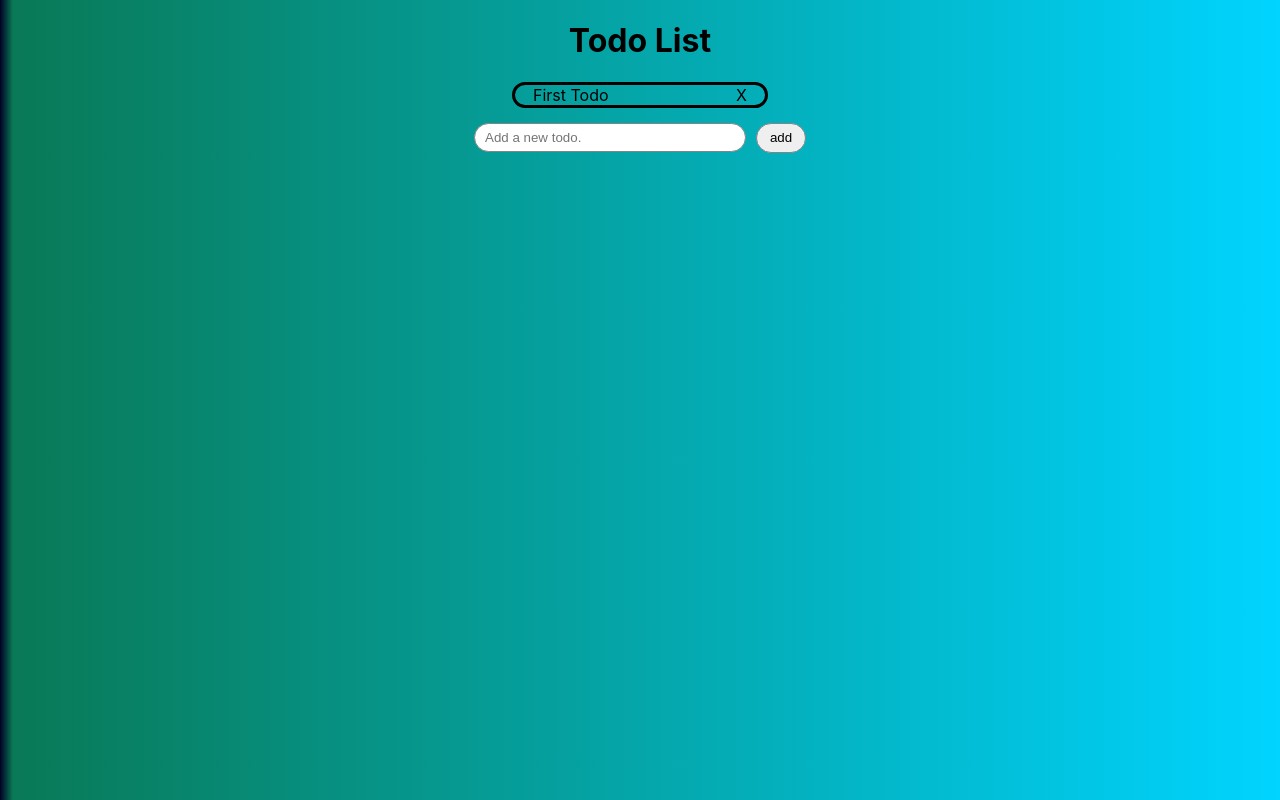
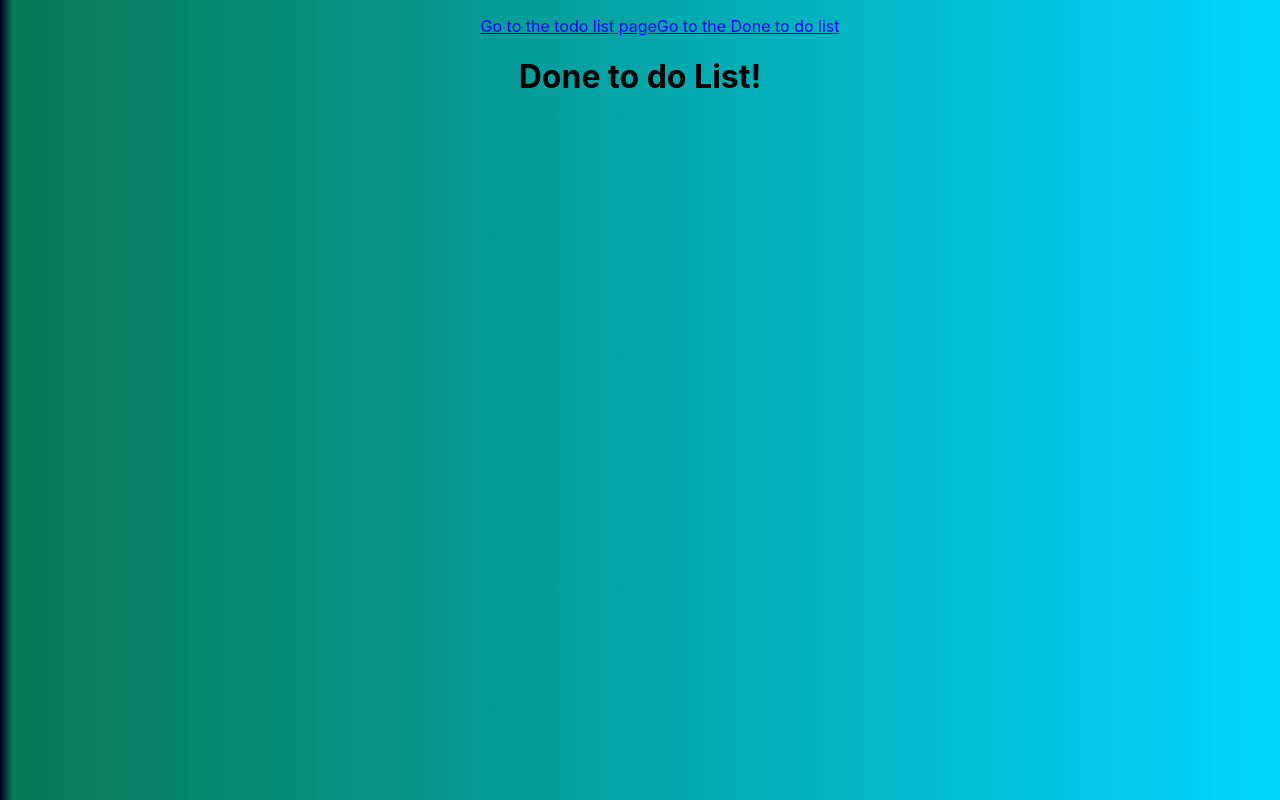
Before and after one commit to salvaju/TodoList, a React (Create React App) app: page /done in a window 1280 px wide. Built offline with nearby package versions, Linux system fonts and the light colour scheme.

Commit message:
[TodoList][Juan Carlos Salvador] feat: Added routers and integrate API for TodoList

```diff
--- a/package.json
+++ b/package.json
@@ -7,9 +7,11 @@
     "@testing-library/jest-dom": "^5.14.1",
     "@testing-library/react": "^11.2.7",
     "@testing-library/user-event": "^12.8.3",
+    "axios": "^0.21.1",
     "react": "^17.0.2",
     "react-dom": "^17.0.2",
     "react-redux": "^7.2.4",
+    "react-router-dom": "^5.2.0",
     "react-scripts": "4.0.3",
     "web-vitals": "^1.1.2"
   },
--- a/src/App.js
+++ b/src/App.js
@@ -1,11 +1,22 @@
 import logo from './logo.svg';
 import './App.css';
 import TodoList from './features/todos/components/TodoList';
+import DoneTodoList from './features/todos/components/DoneTodoList';
+import {Route, BrowserRouter, Switch, Link} from "react-router-dom";
 
 function App() {
   return (
     <div className="App">
-      <TodoList></TodoList>
+      <BrowserRouter>
+        <ul>
+          <Link to = "/s">Go to the todo list page</Link>
+          <Link to = "/done">Go to the Done to do list</Link>
+        </ul>
+        <Switch>
+          <Route exact path = "/s" component = {TodoList}></Route>
+          <Route exact path = "/done" component = {DoneTodoList}></Route>
+        </Switch>
+      </BrowserRouter>
     </div>
   );
 }
--- /dev/null
+++ b/src/features/apis/index.js
@@ -0,0 +1,9 @@
+import axios from "axios";
+
+const api = axios.create(
+    {
+        baseURL: 'https://5d6f7991482b530014d2e376.mockapi.io/api'
+    }
+);
+
+export default api;
--- /dev/null
+++ b/src/features/apis/todos.js
@@ -0,0 +1,7 @@
+import api from "./index";
+
+const getTodos = () => {
+    return api.get("/todos");
+}
+
+export default getTodos;
--- /dev/null
+++ b/src/features/todos/components/DoneTodoList.js
@@ -0,0 +1,22 @@
+import React from 'react'
+import { selectDoneList } from '../reducers/todosSlice'
+import { useSelector } from 'react-redux';
+
+
+
+function DoneTodoList() {
+
+    //not working
+     const todos = useSelector(selectDoneList);
+
+
+    return (
+        <div>
+            <h1>Done to do List!</h1>
+            {/*console.log("todos, ", todos[0].text)*/}
+            {todos.map((todo) =>  <h4>{todo.text}</h4>)}
+        </div>
+    )
+}
+
+export default DoneTodoList
--- a/src/features/todos/components/TodoGroup.js
+++ b/src/features/todos/components/TodoGroup.js
@@ -1,14 +1,22 @@
-import React from 'react'
+import {React, useEffect} from 'react'
 import TodoItem from './TodoItem'
-import { initialTodoList } from "../../../common/constants/constants";
-import { getAllTodoIds } from "../../../common/utils/utils";
-import { useSelector } from 'react-redux';
-import { selectTodoIds } from '../reducers/todosSlice';
+import { useDispatch, useSelector } from 'react-redux';
+import { addTodos, selectTodoIds } from '../reducers/todosSlice';
 import "../styles/TodoGroup.css"
+import getTodos from "../../apis/todos"
 
 function TodoGroup() {
 
     const todoIds = useSelector(selectTodoIds)
+    const dispatch = useDispatch();
+
+    useEffect(() => {
+
+        getTodos().then((response) => {
+            dispatch(addTodos(response.data));
+        })
+
+    }, [])
 
     return (
         <div className = "todos">
--- a/src/features/todos/reducers/todosSlice.js
+++ b/src/features/todos/reducers/todosSlice.js
@@ -1,4 +1,4 @@
-import { createEntityAdapter, createSlice } from "@reduxjs/toolkit";
+import { createEntityAdapter, createSelector, createSlice } from "@reduxjs/toolkit";
 import { v4 as uuid } from "uuid";
 
 const todosAdapter = createEntityAdapter();
@@ -46,6 +46,10 @@ const todosSlice = createSlice (
                 todosAdapter.removeOne (state,
                     action.payload
                 )
+            },
+
+            addTodos(state, action) {
+                todosAdapter.addMany(state, action.payload);
             }
 
         }
@@ -53,10 +57,12 @@ const todosSlice = createSlice (
 
 );
 
-export const {AddTodo, ToggleTodo, RemoveTodo} = todosSlice.actions;
+export const {AddTodo, ToggleTodo, RemoveTodo, addTodos} = todosSlice.actions;
 
 export default todosSlice.reducer;
 
-export const {selectIds: selectTodoIds, selectById: selectTodoById} = todosAdapter.getSelectors(
-    (state) => state.todoList
-);
+export const {selectIds: selectTodoIds,
+              selectById: selectTodoById,
+              selectAll: selectTodos} = todosAdapter.getSelectors((state) => state.todoList);
+
+export const selectDoneList = createSelector([selectTodos], (todos) => todos.filter((todo) => todo.done));
```
Also changed, not shown: 1 other file (tests, documents, lock files or other folders).
